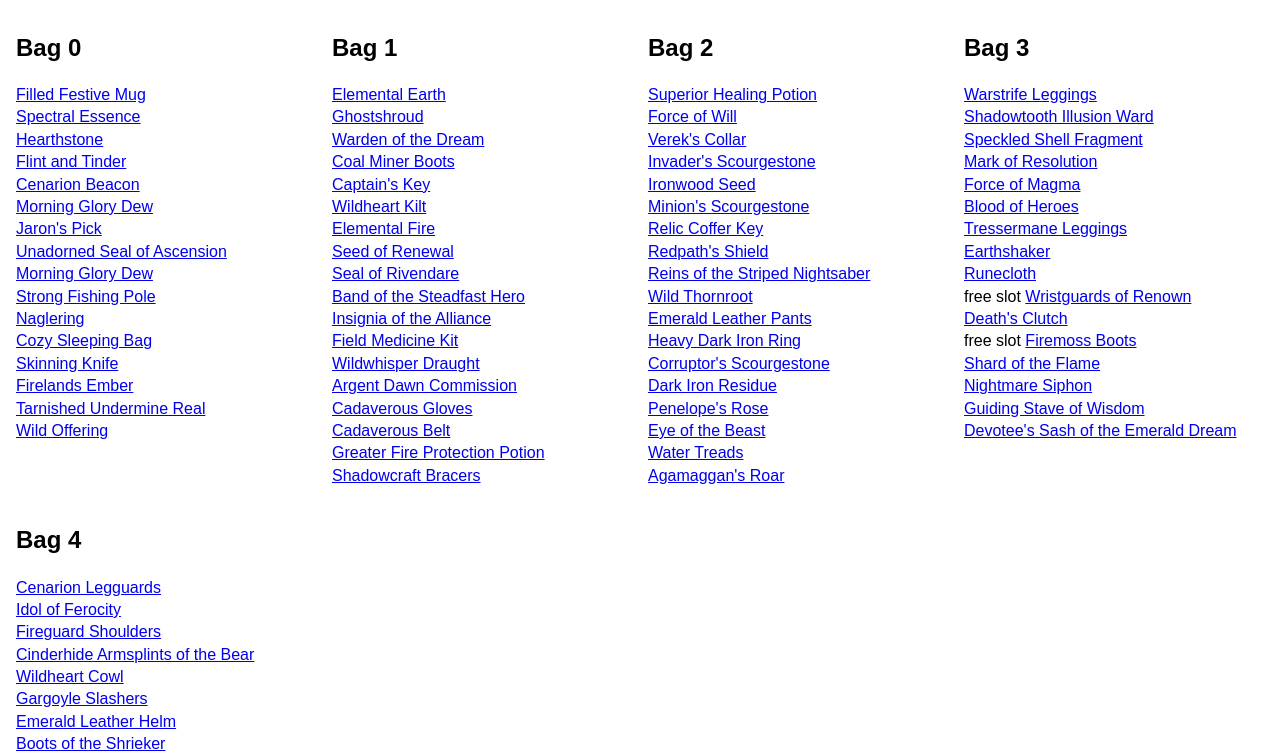
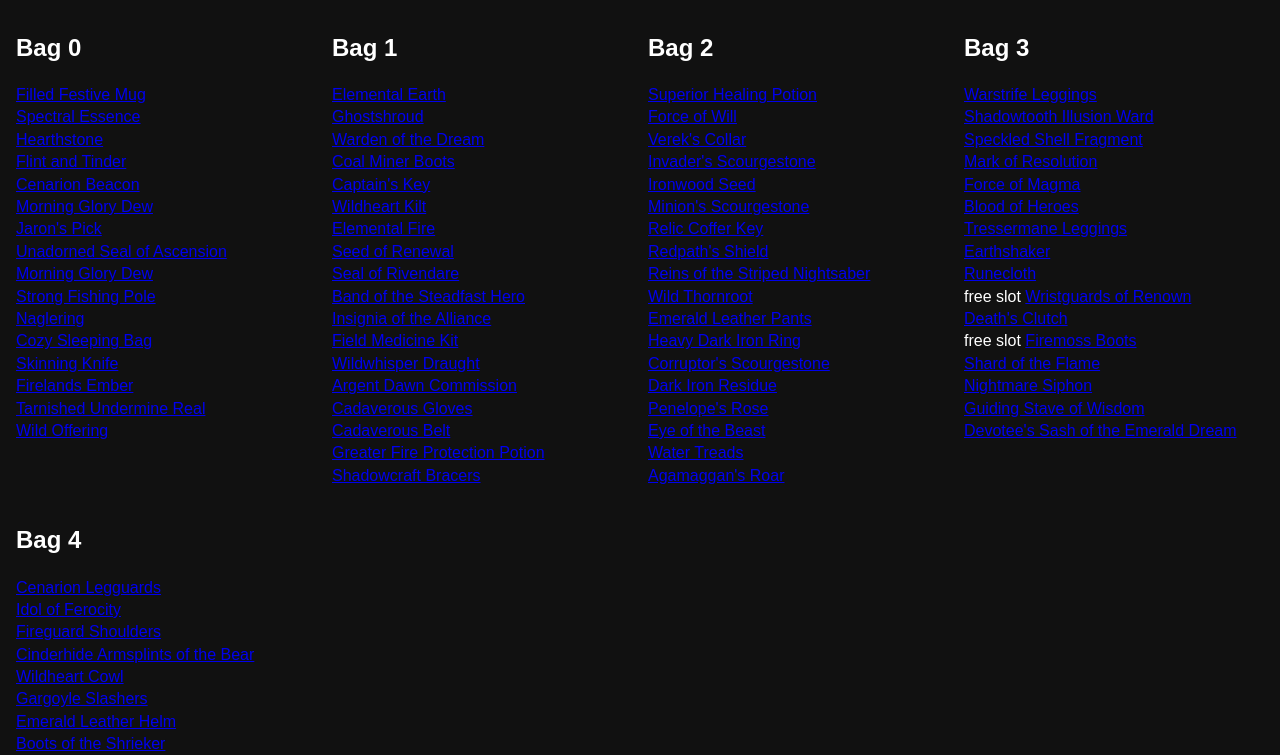
Before and after one commit to learosema/wow-inventory, a website: page public/index.html in a window 1280 px wide. Shown: the part 77-832 px from the top of the page. Drawn offline with Linux system fonts and the light colour scheme; a script that the page names is missing.

Commit message:
fix: always dark theme (bad contrast on white)

```diff
--- a/public/index.html
+++ b/public/index.html
@@ -2,7 +2,7 @@
 <html>
 <head>
 <title>Thaleria - Inventory</title><style>
-  html{color-scheme: dark light; font-family: sans-serif;}
+  html{background: #111; color: #fff; font-family: sans-serif;}
   body {line-height: 1.4; margin: 1rem; }
   .grid {
   display: grid;
```
